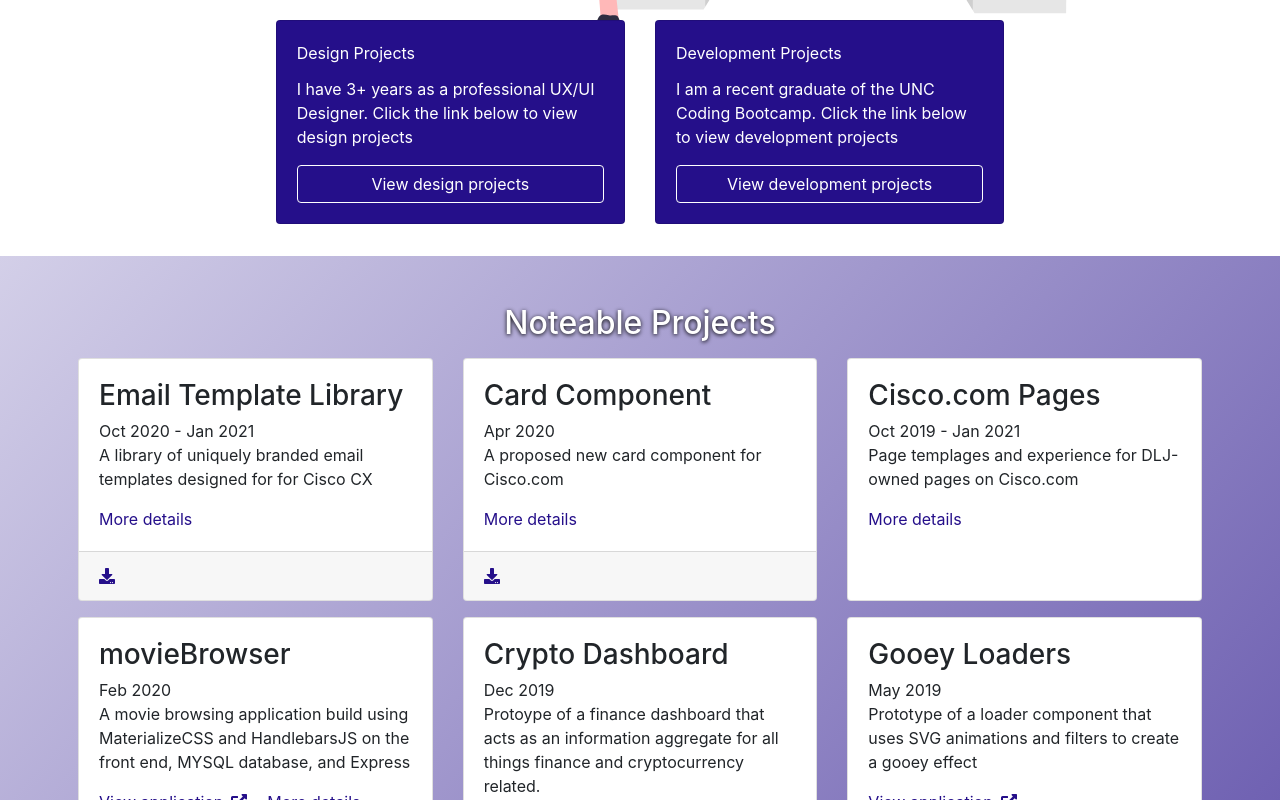
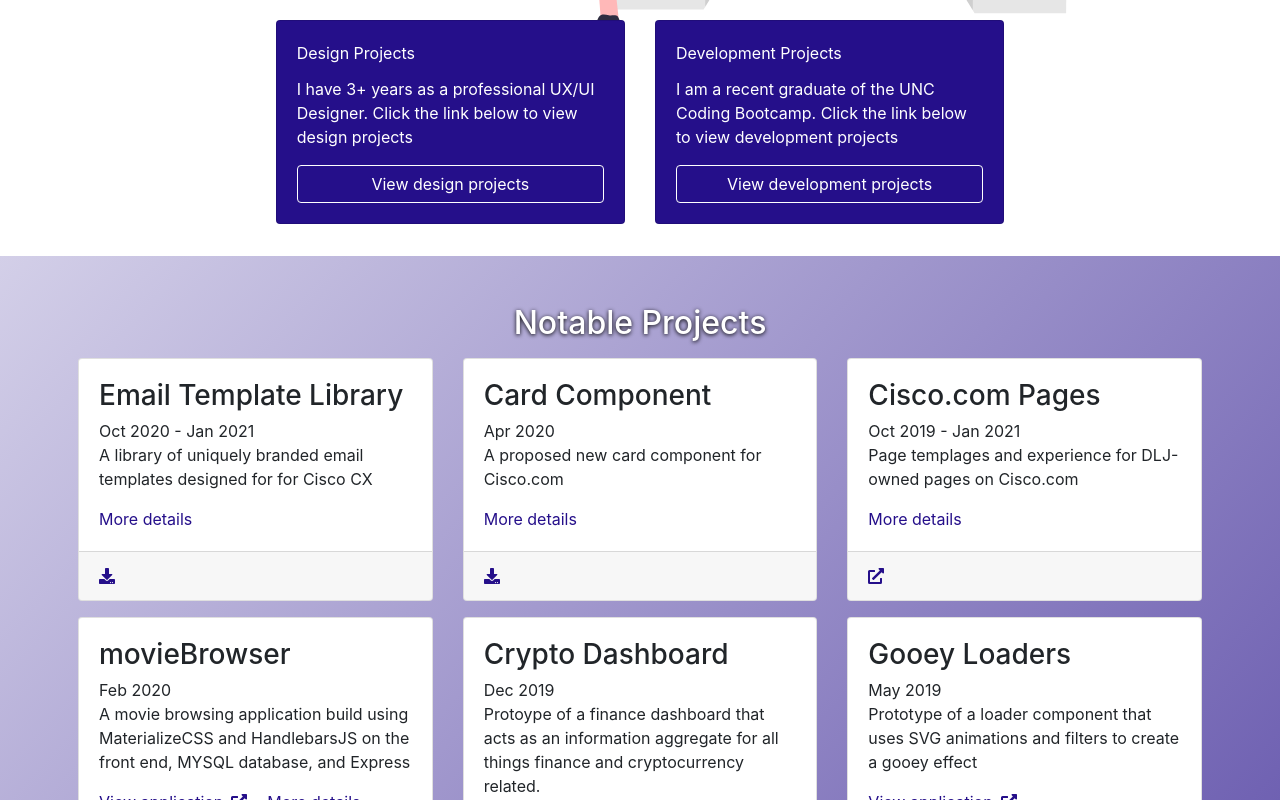
Before and after one commit to travis-john/travis-john.github.io, a React (Create React App) app: page / in a window 1280 px wide. Shown: the part 468-1268 px from the top of the page. Built offline with nearby package versions, Linux system fonts and the light colour scheme; no server answers; what webfontloader would draw is missing.

Commit message:
minor changes

```diff
--- a/public/index.html
+++ b/public/index.html
@@ -18,14 +18,14 @@
     Code or no code - there is no try -->
 
     <!-- Global site tag (gtag.js) - Google Analytics -->
-  <script async src="https://www.googletagmanager.com/gtag/js?id=G-B53QSX42W0"></script>
+  <!-- <script async src="https://www.googletagmanager.com/gtag/js?id=G-B53QSX42W0"></script>
   <script>
     window.dataLayer = window.dataLayer || [];
     function gtag(){dataLayer.push(arguments);}
     gtag('js', new Date());
 
     gtag('config', 'G-B53QSX42W0');
-  </script>
+  </script> -->
 
     <script type="text/javascript">
   // Single Page Apps for GitHub Pages
--- a/src/components/Showcase.js
+++ b/src/components/Showcase.js
@@ -26,7 +26,7 @@ class Showcase extends Component {
     return (
       <div className='bg-showcase p-5' id='showcase'>
       <Container>
-        <h2 className='text-center text-white text-shadow'>Noteable Projects</h2>
+        <h2 className='text-center text-white text-shadow'>Notable Projects</h2>
         <Row className='p-2'>
           <CardDeck>
             <Card className='mb-3 rounded-2 border-left-primary'>
@@ -58,6 +58,9 @@ class Showcase extends Component {
             <CardText>Page templages and experience for DLJ-owned pages on Cisco.com</CardText>
             <CardLink href='/design/dlj-section'>More details</CardLink>
             </CardBody>
+            <CardFooter>
+              <CardLink className='card-footer-link' href='/design/dlj-section'> <FontAwesomeIcon className='ml-auto' icon={faExternalLinkAlt} /> <span className='sr-only'>opens in new tab></span> </CardLink>
+            </CardFooter>
           </Card>
           </CardDeck>
           <CardDeck>
```
